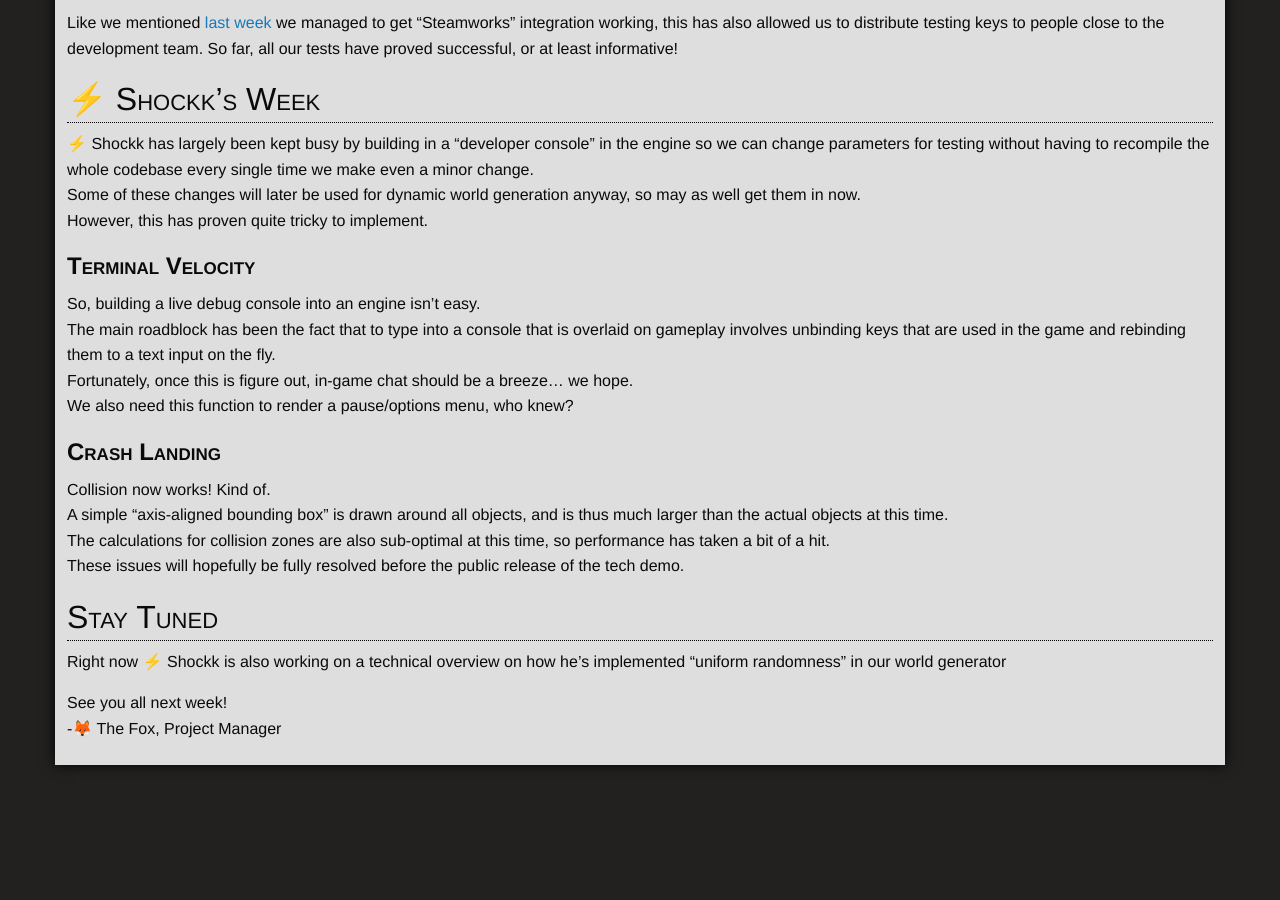
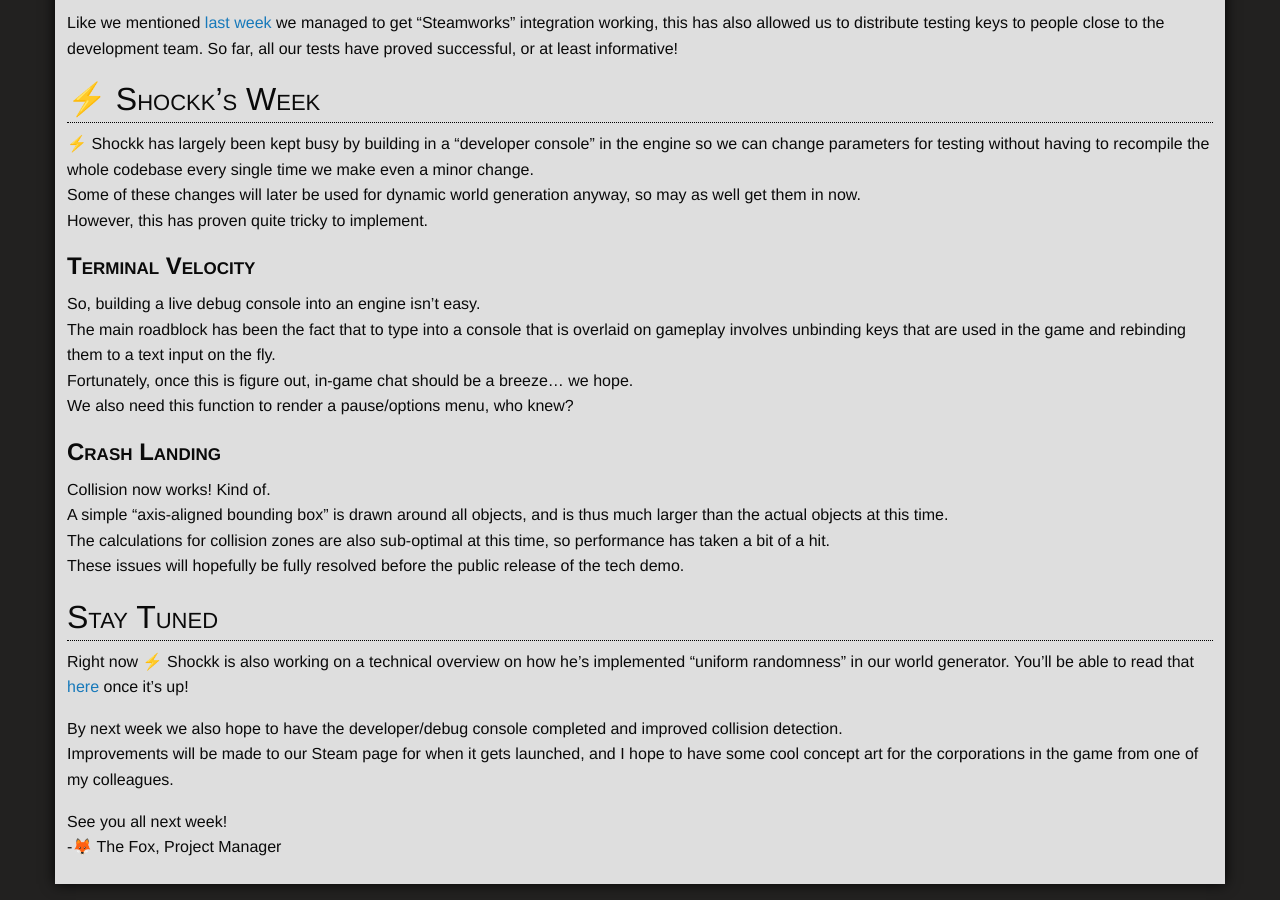
Before and after one commit to ori-sky/polar-space, a Jekyll site: the page built from _posts/2019-10-05-01-Week-12.md, in a window 1280 px wide and 900 px high, scrolled down 691 px. Built offline with Jekyll 4.4.1, drawn with Linux system fonts in a browser that asks for light colours; nearby versions of some CDN libraries; some web fonts are replaced; our own code applies the rules of GitHub Pages for plain Markdown files; library files that are not in the unit come from our copies; before the commit the page ends 1472 px from its top, so only the background shows below that.

Commit message:
Updated Week 12

```diff
--- a/_posts/2019-10-05-02-Week-12.md
+++ b/_posts/2019-10-05-01-Week-12.md
@@ -47,7 +47,10 @@ These issues will hopefully be fully resolved before the public release of the t
 
 # Stay Tuned
 
-Right now ⚡ Shockk is also working on a technical overview on how he's implemented "uniform randomness"  in our world generator
+Right now ⚡ Shockk is also working on a technical overview on how he's implemented "uniform randomness" in our world generator. You'll be able to read that [here](/polar-space{% post_url 2019-10-05-01-randomness %}) once it's up!
+
+By next week we also hope to have the developer/debug console completed and improved collision detection.
+Improvements will be made to our Steam page for when it gets launched, and I hope to have some cool concept art for the corporations in the game from one of my colleagues.
 
 See you all next week!
 -{{ page.author }}, Project Manager
```
